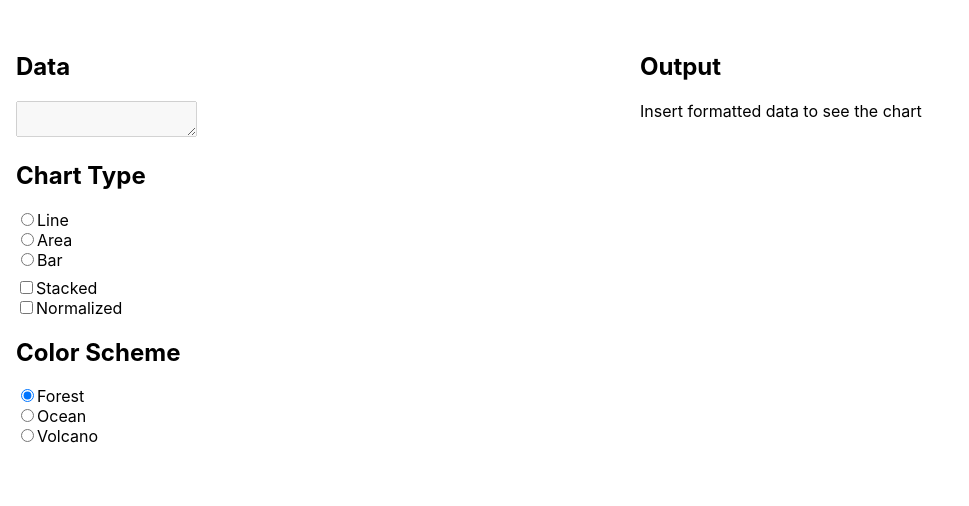
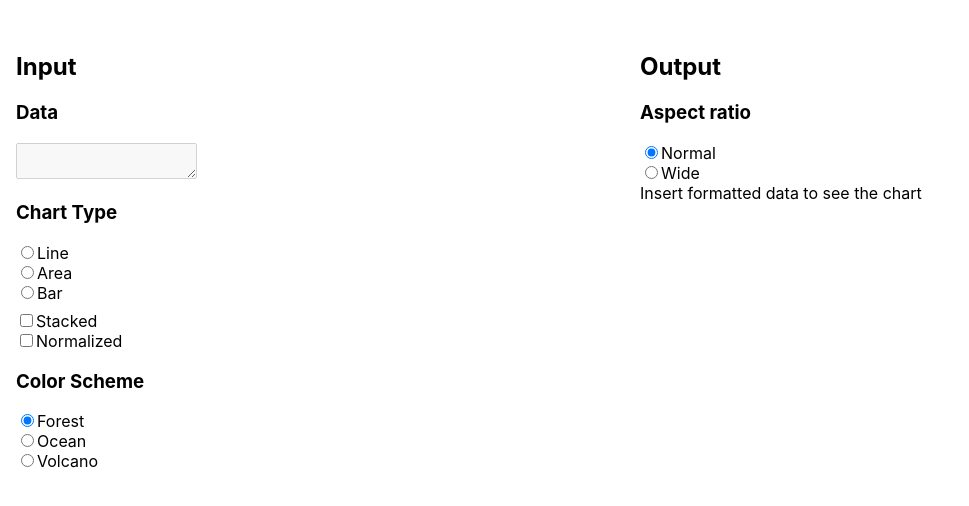
Before and after one commit to Destiner/charter, a Vue app: page / in a window 1280 px wide. Shown: the top 506 px of the page, without its empty margins (0-969 px from the left). Built offline with nearby package versions, Linux system fonts and the light colour scheme.

Commit message:
Chart aspect ratio option

```diff
--- a/src/pages/Main.vue
+++ b/src/pages/Main.vue
@@ -1,8 +1,9 @@
 <template>
 	<div class="page">
 		<div class="input">
+			<h2>Input</h2>
 			<div>
-				<h2>Data</h2>
+				<h3>Data</h3>
 				<textarea
 					v-model="dataText"
 					type="text"
@@ -13,7 +14,7 @@
 				</div>
 			</div>
 			<div>
-				<h2>Chart Type</h2>
+				<h3>Chart Type</h3>
 				<div class="chart-types">
 					<div>
 						<input
@@ -66,7 +67,7 @@
 				</div>
 			</div>
 			<div>
-				<h2>Color Scheme</h2>
+				<h3>Color Scheme</h3>
 				<div>
 					<div>
 						<input
@@ -100,10 +101,34 @@
 		</div>
 		<div class="output">
 			<h2>Output</h2>
+			<div>
+				<h3>Aspect ratio</h3>
+				<div>
+					<div>
+						<input
+							v-model="ratio"
+							type="radio"
+							name="ratio"
+							value="normal"
+						>
+						<label for="normal">Normal</label>
+					</div>
+					<div>
+						<input
+							v-model="ratio"
+							type="radio"
+							name="ratio"
+							value="wide"
+						>
+						<label for="wide">Wide</label>
+					</div>
+				</div>
+			</div>
 			<Chart
 				v-if="data"
 				:type="type"
 				:colors="colors"
+				:ratio="ratio"
 				:is-stacked="isStacked"
 				:is-normalized="isNormalized"
 				:data="data"
@@ -134,6 +159,7 @@ export default defineComponent({
 		const isNormalized = ref(false);
 
 		const colors = ref('forest');
+		const ratio = ref('normal');
 
 		return {
 			dataText,
@@ -144,6 +170,7 @@ export default defineComponent({
 			isNormalized,
 
 			colors,
+			ratio,
 		};
 	},
 });
```
